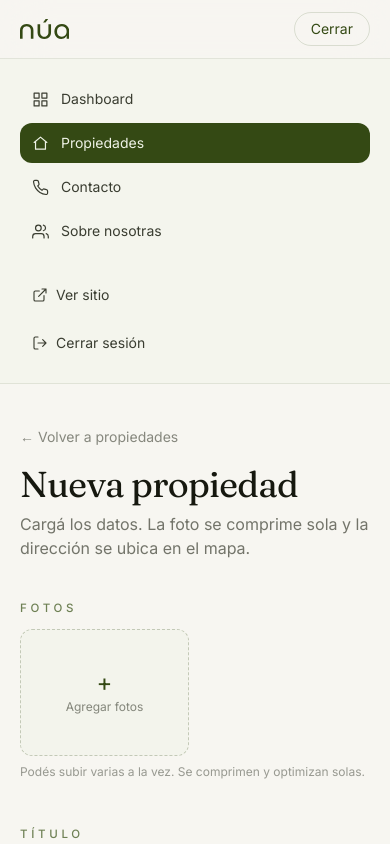
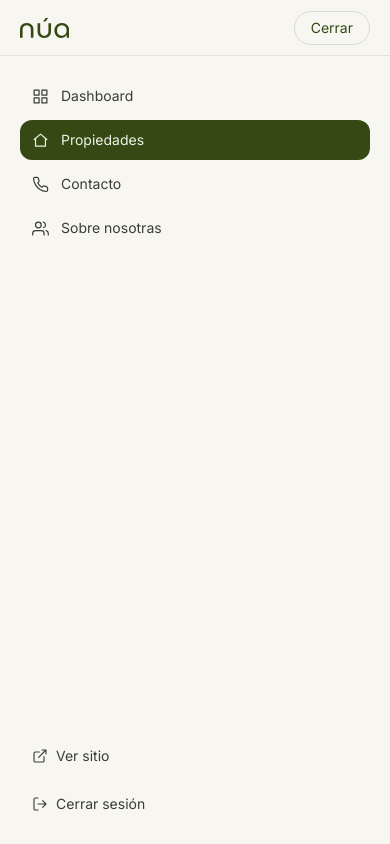
Before and after one commit to JuanIgnacio02/nua_estudioinmobiliario, a Next.js app: page /admin/propiedades/nueva in a window 390 px wide. Both pictures are taken after a click on the button "Menú". Shown: the top 844 px of the page. Built offline with nearby package versions, Linux system fonts and the light colour scheme.

Commit message:
Admin mobile: menu abre como panel fijo bajo la barra (visible aunque estes scrolleado)

```diff
--- a/src/components/admin/AdminSidebar.tsx
+++ b/src/components/admin/AdminSidebar.tsx
@@ -34,7 +34,7 @@ export default function AdminSidebar() {
   return (
     <>
       {/* Mobile bar */}
-      <div className="sticky top-0 z-40 flex items-center justify-between border-b border-moss-600/10 bg-bone/90 px-5 py-3 backdrop-blur-xl lg:hidden">
+      <div className="sticky top-0 z-50 flex h-14 items-center justify-between border-b border-moss-600/10 bg-bone/95 px-5 backdrop-blur-xl lg:hidden">
         <Logo className="h-5 w-auto text-moss-600" />
         <button
           onClick={() => setOpen((o) => !o)}
@@ -46,8 +46,10 @@ export default function AdminSidebar() {
 
       <aside
         className={`${
-          open ? "block" : "hidden"
-        } border-b border-moss-600/10 bg-mint-50/40 lg:sticky lg:top-0 lg:block lg:h-screen lg:w-64 lg:shrink-0 lg:border-b-0 lg:border-r`}
+          open
+            ? "fixed inset-x-0 bottom-0 top-14 z-40 block overflow-y-auto bg-bone"
+            : "hidden"
+        } lg:static lg:top-0 lg:z-auto lg:block lg:h-screen lg:w-64 lg:shrink-0 lg:overflow-visible lg:border-r lg:border-moss-600/10 lg:bg-mint-50/40`}
       >
         <div className="flex h-full flex-col p-5">
           <Link href="/admin" className="mb-10 hidden items-center gap-3 px-2 lg:flex">
```
